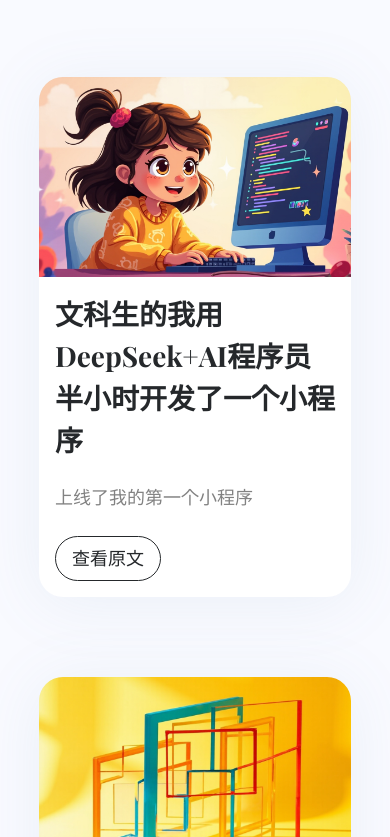
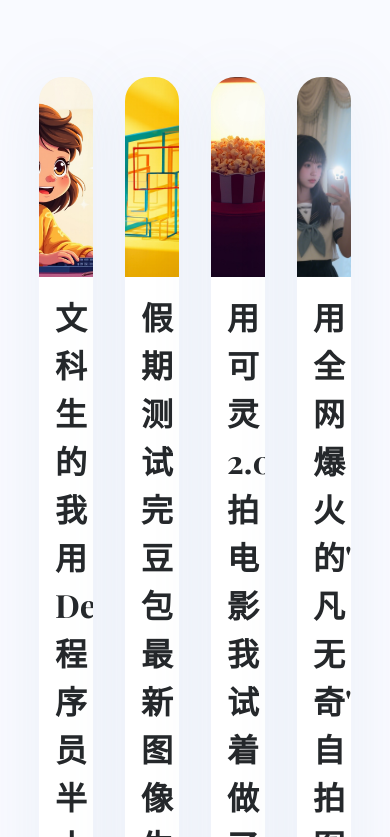
Before and after one commit to livedjyx/2025, a plain HTML site: page index.html in a window 390 px wide. Shown: the part 1109-1946 px from the top of the page. Drawn offline with nearby package versions, Linux system fonts and the light colour scheme.

Commit message:
Add files via upload

```diff
--- a/index.html
+++ b/index.html
@@ -188,9 +188,9 @@
 
         .project-grid {
             display: grid;
-            grid-template-columns: repeat(auto-fit, minmax(250px, 1fr)); /* 修改为响应式布局 */
+            grid-template-columns: repeat(4, 1fr); /* 固定4列布局 */
             gap: 2rem;
-            row-gap: 3rem;
+            row-gap: 3rem; /* 增加行间距保持视觉平衡 */
         }
 
         .project-card {
@@ -376,23 +376,6 @@
         .nav-link {
             /* 移除可能存在的自定义样式干扰 */
             transition: none;
-        }
-
-        /* 新增移动端优化样式 */
-        @media (max-width: 768px) {
-            .project-card {
-                width: 100%; /* 手机端卡片全宽显示 */
-                margin-bottom: 2rem;
-            }
-
-            .project-image {
-                height: auto; /* 保持图片比例 */
-                aspect-ratio: 16/9; /* 添加固定比例 */
-            }
-
-            .project-title {
-                font-size: 1.75rem; /* 适当调整字体大小 */
-            }
         }
     </style>
 </head>
```
